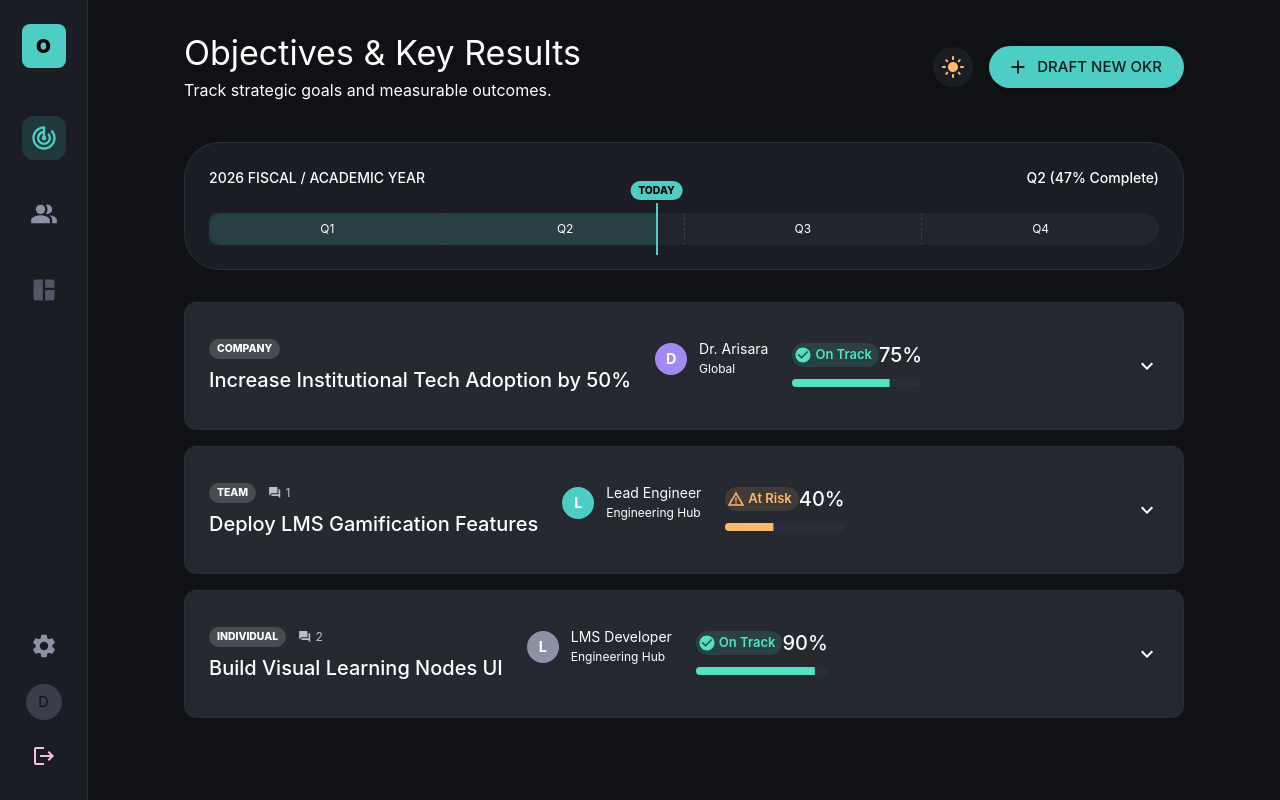
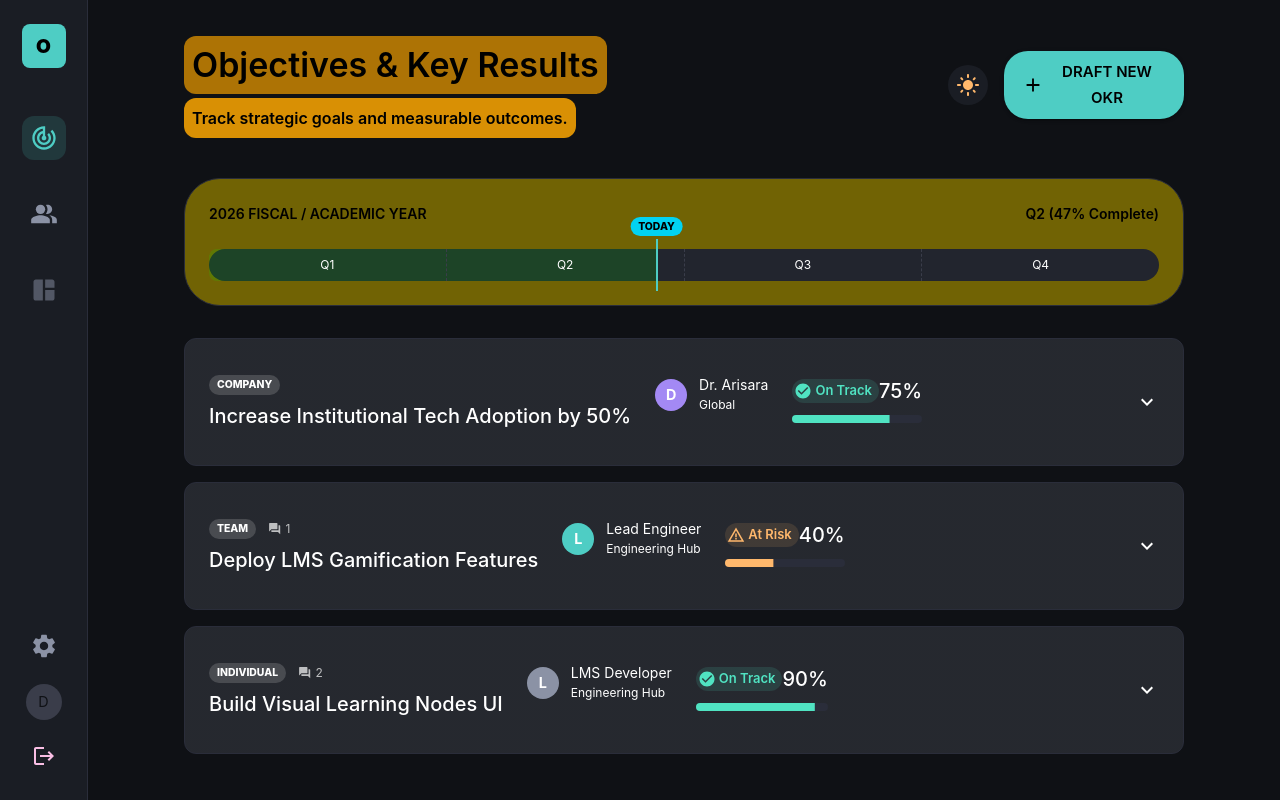
Before and after one commit to n1ssinnnn/OKR-frontend, a React (Vite) app: page / in a window 1280 px wide. Both pictures are taken after typing "name@example.com", "Sample123" into the empty fields and a click on the button "AUTHENTICATE". Built offline with nearby package versions, Linux system fonts and the light colour scheme.

Commit message:
Color decoration

```diff
--- a/src/pages/module1.jsx
+++ b/src/pages/module1.jsx
@@ -138,24 +138,28 @@ export default function OKRUserManagement({ currentUser = { role: 'Employee' } }
         {/* HEADER */}
         <Box sx={{ display: 'flex', justifyContent: 'space-between', alignItems: 'center' }}>
           <Box>
-            <Typography variant="h5" fontWeight={700}>Organization Directory</Typography>
-            <Typography variant="body2" color="text.secondary">
+            <Typography variant="h4" letterSpacing="-0.03em" sx={{ mt: 0.5, backgroundColor: '#5694bb', p: 1, borderRadius: 1, display: 'inline-block' }} style={{ color: '#000000', fontWeight: 600 }}>
+              Organization Directory
+            </Typography>
+            <Typography variant="body1" color="text.secondary" sx={{ mt: 0.5, backgroundColor: '#6ab9c0', p: 1, borderRadius: 1, display: 'inline-block' }} style={{ color: '#000000', fontWeight: 600 }}>
               {canManageUsers ? 'Manage internal access and view RBAC alignments' : 'View organizational structure and team alignments'}
             </Typography>
           </Box>
-          <IconButton onClick={() => setMode(mode === 'dark' ? 'light' : 'dark')} sx={{ bgcolor: 'background.paper' }}>
-            {mode === 'dark' ? <LightMode color="warning" /> : <DarkMode color="primary" />}
-          </IconButton>
+          <Box sx={{ display: 'flex', gap: 2, alignItems: 'center' }}>
+            <IconButton onClick={() => setMode(mode === 'dark' ? 'light' : 'dark')} sx={{ bgcolor: 'background.paper' }}>
+              {mode === 'dark' ? <LightMode color="warning" /> : <DarkMode color="primary" />}
+            </IconButton>
+          </Box>
         </Box>
 
         {/* ACTION TOOLBAR */}
-        <Box sx={{ display: 'flex', justifyContent: 'space-between', alignItems: 'center', bgcolor: 'background.paper', p: 2, borderRadius: 2 }}>
-          <Box sx={{ display: 'flex', gap: 3, alignItems: 'center' }}>
+        <Box sx={{ display: 'flex', justifyContent: 'space-between', alignItems: 'center', bgcolor: '#4e88ad', p: 2, borderRadius: 2 }}>
+          <Box sx={{ display: 'flex', gap: 3, alignItems: 'center'}} >
             <TextField
               placeholder="Search directory..."
               size="small"
               InputProps={{ startAdornment: <InputAdornment position="start"><Search fontSize="small" /></InputAdornment> }}
-              sx={{ width: 300 }}
+              sx={{ width: 300, color: 'text.primary', bgcolor: 'background.paper', borderRadius: 1, '& .MuiOutlinedInput-notchedOutline': { borderColor: 'divider' } }}
             />
 
             <ToggleButtonGroup
@@ -173,7 +177,7 @@ export default function OKRUserManagement({ currentUser = { role: 'Employee' } }
           {/* SECURED BUTTONS: Only render if Executive/Admin */}
           {canManageUsers && (
             <Box sx={{ display: 'flex', gap: 2 }}>
-              <Button variant="outlined" startIcon={<UploadFile />} onClick={() => setModalOpen(true)}>
+              <Button variant="contained" startIcon={<UploadFile />} onClick={() => setModalOpen(true)}>
                 Bulk Import
               </Button>
               <Button variant="contained" startIcon={<Add />} onClick={() => setDrawerOpen(true)}>
--- a/src/pages/module2.jsx
+++ b/src/pages/module2.jsx
@@ -241,8 +241,10 @@ export default function OKRTrackingEngine({ currentUser = { id: 1, name: 'Dr. Ar
         {/* HEADER SECTION */}
         <Box sx={{ display: 'flex', justifyContent: 'space-between', alignItems: 'center', mb: 5, maxWidth: 1000, mx: 'auto' }}>
           <Box>
-            <Typography variant="h4" fontWeight={800} letterSpacing="-0.03em">Objectives & Key Results</Typography>
-            <Typography variant="body1" color="text.secondary" sx={{ mt: 0.5 }}>
+            <Typography variant="h4" letterSpacing="-0.03em" sx={{ mt: 0.5, backgroundColor: '#ad7305', p: 1, borderRadius: 1, display: 'inline-block' }} style={{ color: '#000000', fontWeight: 600 }}>
+              Objectives & Key Results
+            </Typography>
+            <Typography variant="body1" color="text.secondary" sx={{ mt: 0.5, backgroundColor: '#d99004', p: 1, borderRadius: 1, display: 'inline-block' }} style={{ color: '#000000', fontWeight: 600 }}>
               Track strategic goals and measurable outcomes.
             </Typography>
           </Box>
@@ -253,7 +255,7 @@ export default function OKRTrackingEngine({ currentUser = { id: 1, name: 'Dr. Ar
             </IconButton>
 
             {availableLevels.length > 0 && (
-              <Button variant="contained" startIcon={<Add />} onClick={handleOpenDraft} size="large" sx={{ borderRadius: 2 }}>
+              <Button variant="contained" startIcon={<Add />} onClick={handleOpenDraft} size="large" sx={{ borderRadius: 2}} style={{ color: '#000000', fontWeight: 600 }}>
                 Draft New OKR
               </Button>
             )}
@@ -265,23 +267,23 @@ export default function OKRTrackingEngine({ currentUser = { id: 1, name: 'Dr. Ar
           elevation={0}
           sx={{
             maxWidth: 1000, mx: 'auto', mb: 4, p: 3,
-            bgcolor: 'background.paper', borderRadius: 3,
+            bgcolor: '#716304', borderRadius: 3,
             border: mode === 'dark' ? '1px solid #2A2D3A' : '1px solid #E2E8F0'
           }}
         >
-          <Box sx={{ display: 'flex', justifyContent: 'space-between', mb: 2 }}>
-            <Typography variant="subtitle2" fontWeight={700} color="text.secondary">
+          <Box sx={{ display: 'flex', justifyContent: 'space-between', mb: 2}}>
+            <Typography variant="subtitle2" fontWeight={700} style={{ color: '#000000', fontWeight: 600 }}>
               2026 FISCAL / ACADEMIC YEAR
             </Typography>
-            <Typography variant="subtitle2" fontWeight={700} color="primary.main">
+            <Typography variant="subtitle2" fontWeight={700} style={{ color: '#000000', fontWeight: 600 }}>
               Q2 ({currentYearProgress}% Complete)
             </Typography>
           </Box>
 
           <Box sx={{ position: 'relative', width: '100%', height: 32, bgcolor: mode === 'dark' ? '#22252E' : '#EDF2F7', borderRadius: 2, display: 'flex', overflow: 'visible', mt: 3 }}>
-            <Box sx={{ position: 'absolute', top: 0, left: 0, height: '100%', width: `${currentYearProgress}%`, bgcolor: 'primary.main', opacity: 0.15, borderRadius: '8px 0 0 8px' }} />
+            <Box sx={{ position: 'absolute', top: 0, left: 0, height: '100%', width: `${currentYearProgress}%`, bgcolor: '#02f202', opacity: 0.15, borderRadius: '8px 0 0 8px' }} />
             <Box sx={{ position: 'absolute', top: -10, bottom: -10, left: `${currentYearProgress}%`, width: 2, bgcolor: 'primary.main', zIndex: 10 }}>
-              <Box sx={{ position: 'absolute', top: -22, left: '50%', transform: 'translateX(-50%)', bgcolor: 'primary.main', color: mode === 'dark' ? '#000' : '#FFF', fontSize: '0.65rem', px: 1, py: 0.2, borderRadius: 1, fontWeight: 800, whiteSpace: 'nowrap' }}>
+              <Box sx={{ position: 'absolute', top: -22, left: '50%', transform: 'translateX(-50%)', bgcolor: '#02d2f2', color: mode === 'dark' ? '#000' : '#FFF', fontSize: '0.65rem', px: 1, py: 0.2, borderRadius: 1, fontWeight: 800, whiteSpace: 'nowrap' }}>
                 TODAY
               </Box>
             </Box>
```
